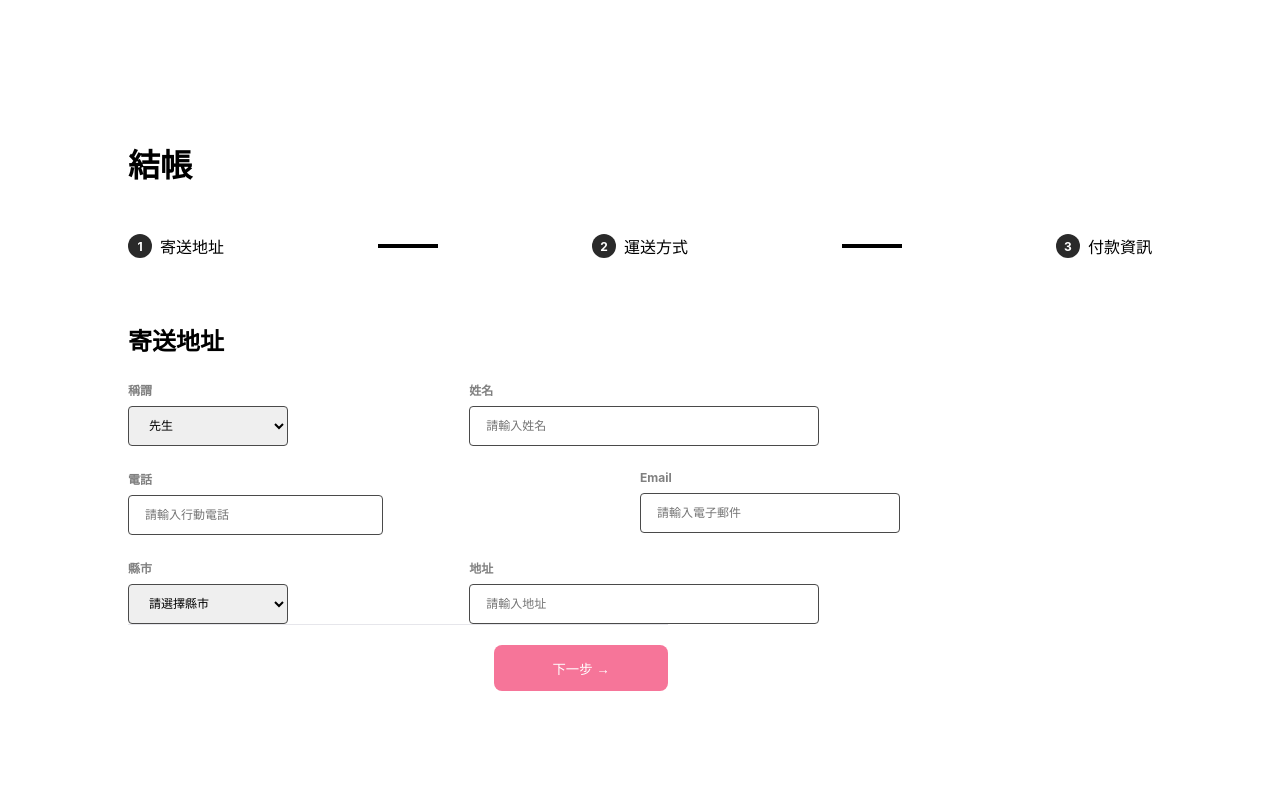
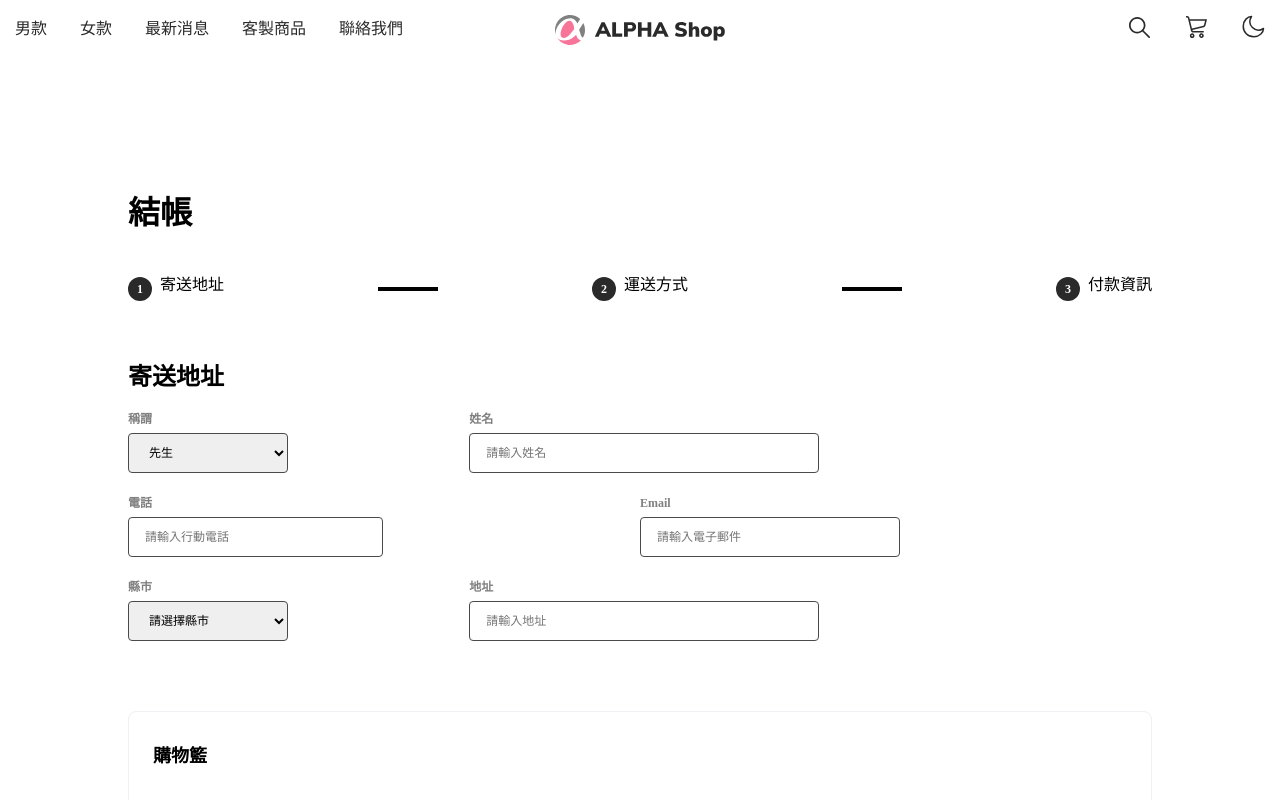
Before and after one commit to saraccy/ALPHA-Shop-I, a React (Create React App) app: page / in a window 1280 px wide. Shown: the top 800 px of the page. Built offline with nearby package versions, Linux system fonts and the light colour scheme; grey boxes are pictures that could not be loaded.

Commit message:
add Header/Cart/Footer

```diff
--- a/src/App.jsx
+++ b/src/App.jsx
@@ -1,30 +1,33 @@
+import "./components/Styles/reset.css";
+import Header from './components/Header/Header.jsx'
 import StepProgress from './components/StepProgress/StepProgress.jsx'
 import AllStep from './components/Step/AllStep.jsx'
 import ProgressControl from './components/ProgressControl/ProgressControl.jsx'
 import styles from './App.module.css';
+import Cart from './components/Cart/Cart.jsx';
+import Footer from './components/Footer/Footer.jsx'
 
 function App() {
   return (
-    <>
+    <div>
+      <Header/>
       {/* main */}
-        <main className="site-main">
+        <main className={styles.siteMain}>
           <div className={styles.mainContainer}>
 
             {/* register */}
             <section className={styles.registerContainer} data-phase="1" data-total-price = "0">
 
-              {/* register-title */}
-                <StepProgress/>
-
-              {/* register-form */}
-                <AllStep/>
+              <StepProgress/>
+              <AllStep/>
             </section>
 
-            {/* progress-control */}
-              <ProgressControl/>
+            <Cart/>
+            <ProgressControl/>
           </div>
         </main>
-      </>
+        <Footer/>
+      </div>
     );
   }
 
```
